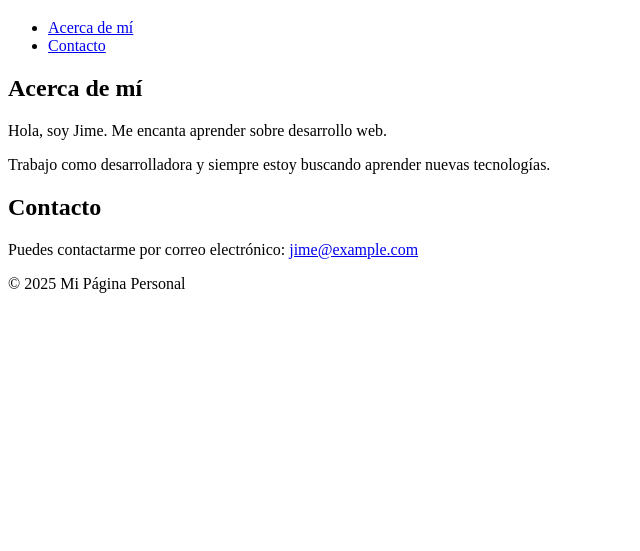
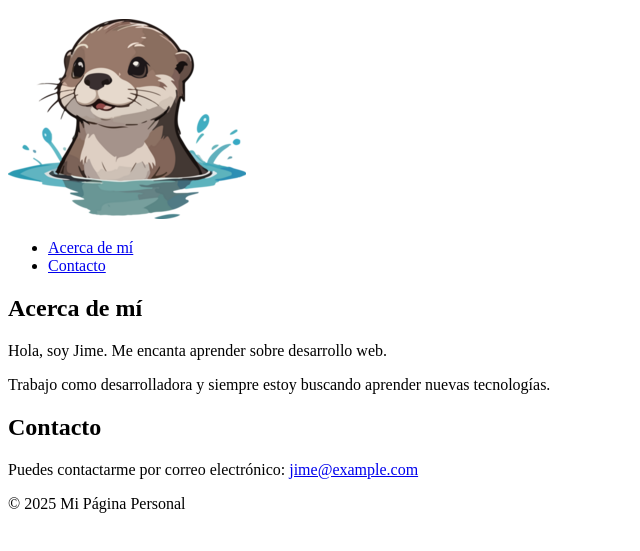
Before and after one commit to jimebourlot/ejercicios_intro_programacion_santarosa, a plain HTML site: page paginapersonal.html in a window 1280 px wide. Shown: the part 61-612 px from the top of the page, without its empty margins (0-640 px from the left). Drawn offline with Linux system fonts and the light colour scheme.

Commit message:
se agrega imagen al segundo ejemplo

```diff
--- a/paginapersonal.html
+++ b/paginapersonal.html
@@ -8,6 +8,7 @@
 <body>
     <header>
         <h1>Mi Página Personal</h1>
+        <img src="otter.png" alt="Foto de ejemplo">
         <nav>
             <ul>
                 <li><a href="#acerca">Acerca de mí</a></li>
```
Also changed, not shown: otter.png (added).
